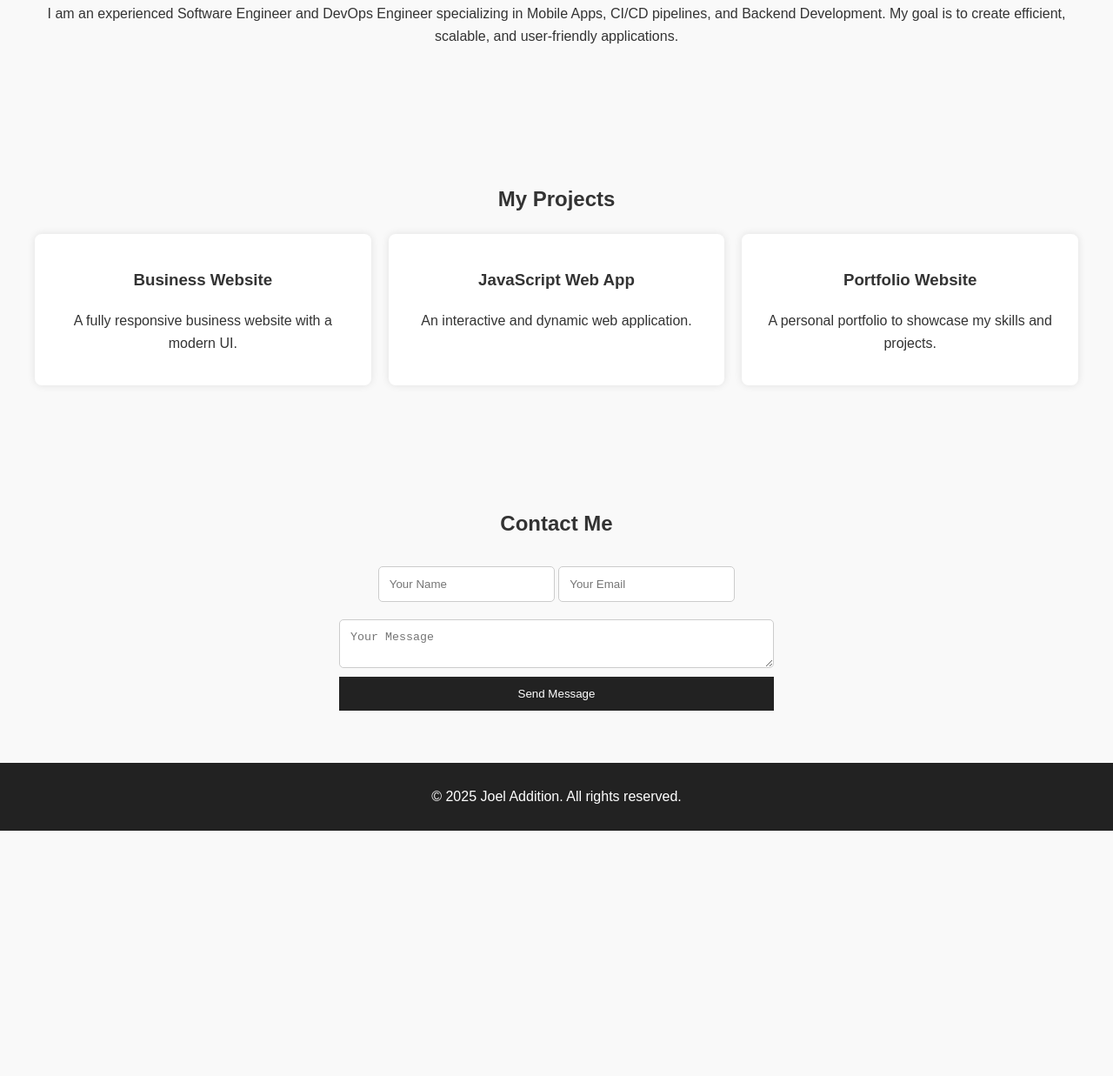
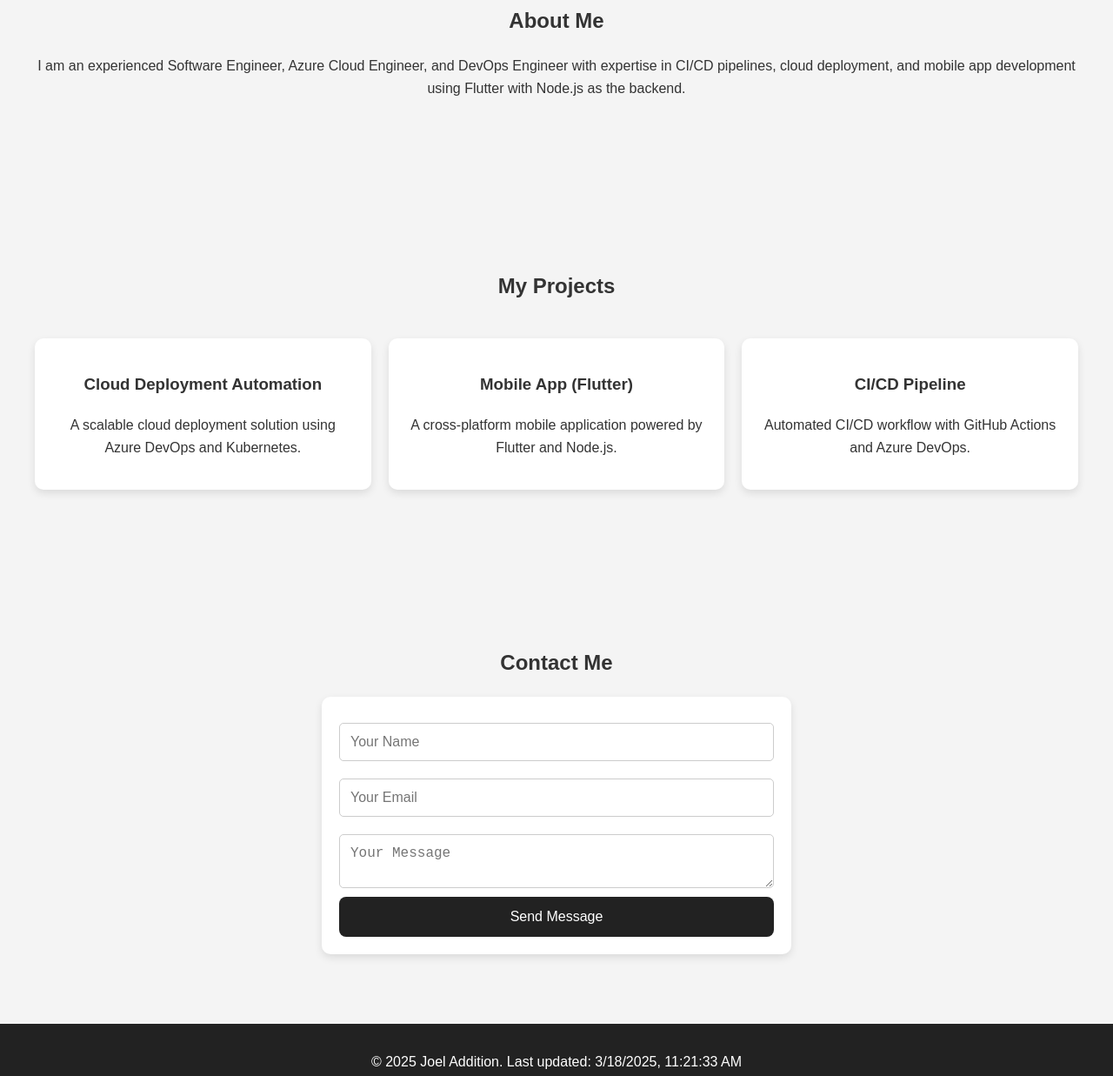
Before and after one commit to Joel-glitch-alt/complete_website_vanilla_javascript, a plain HTML site: page index.html in a window 1280 px wide. Shown: the part 935-2172 px from the top of the page at 87% size. Before the commit the page ends 1890 px from the top, so only its background shows below. Drawn offline with Linux system fonts and the light colour scheme.

Commit message:
fourth update

```diff
--- a/index.html
+++ b/index.html
@@ -10,7 +10,7 @@
 <body>
 
   <header>
-    <nav class="navbar">
+    <nav>
       <div class="logo">Joel Addition</div>
       <ul class="nav-links">
         <li><a href="#home">Home</a></li>
@@ -21,64 +21,59 @@
     </nav>
   </header>
 
-  <main>
   <section id="home" class="hero">
     <div class="hero-content">
-        <h1>Hi, I'm <span class="highlight">Joel Addition</span></h1>
-        <p>A Software & DevOps Engineer passionate about building scalable applications.</p>
-        <a href="#projects" class="btn">Explore My Work</a>
+      <h1>Hi, I'm <span>Joel Addition</span></h1>
+      <p>An Azure Cloud & DevOps Engineer specializing in Integration, Deployment, and Mobile App Development.</p>
+      <button id="cta-button">Explore My Work</button>
     </div>
   </section>
 
   <section id="about" class="about">
-      <div class="container">
     <h2>About Me</h2>
-        <p>
-          I am an experienced Software Engineer and DevOps Engineer specializing in Mobile Apps,
-          CI/CD pipelines, and Backend Development. My goal is to create efficient, scalable, and user-friendly applications.
-        </p>
-      </div>
+    <p>I am an experienced Software Engineer, Azure Cloud Engineer, and DevOps Engineer with expertise in CI/CD pipelines, cloud deployment, and mobile app development using Flutter with Node.js as the backend.</p>
   </section>
 
   <section id="projects" class="projects">
-      <div class="container">
     <h2>My Projects</h2>
     <div class="project-grid">
-          <article class="project-card">
-            <h3>Business Website</h3>
-            <p>A fully responsive business website with a modern UI.</p>
-          </article>
-          <article class="project-card">
-            <h3>JavaScript Web App</h3>
-            <p>An interactive and dynamic web application.</p>
-          </article>
-          <article class="project-card">
-            <h3>Portfolio Website</h3>
-            <p>A personal portfolio to showcase my skills and projects.</p>
-          </article>
+      <div class="project-card">
+        <h3>Cloud Deployment Automation</h3>
+        <p>A scalable cloud deployment solution using Azure DevOps and Kubernetes.</p>
+      </div>
+      <div class="project-card">
+        <h3>Mobile App (Flutter)</h3>
+        <p>A cross-platform mobile application powered by Flutter and Node.js.</p>
+      </div>
+      <div class="project-card">
+        <h3>CI/CD Pipeline</h3>
+        <p>Automated CI/CD workflow with GitHub Actions and Azure DevOps.</p>
       </div>
     </div>
   </section>
 
   <section id="contact" class="contact">
-      <div class="container">
     <h2>Contact Me</h2>
     <form id="contact-form">
-          <div class="input-group">
       <input type="text" id="name" placeholder="Your Name" required>
       <input type="email" id="email" placeholder="Your Email" required>
-          </div>
       <textarea id="message" placeholder="Your Message" required></textarea>
-          <button type="submit" class="btn">Send Message</button>
+      <button type="submit">Send Message</button>
     </form>
-      </div>
   </section>
-  </main>
 
   <footer>
-    <p>&copy; 2025 Joel Addition. All rights reserved.</p>
+    <p id="footer-date"></p>
   </footer>
 
-  <script src="script.js"></script>
+  <script>
+    function updateFooterTime() {
+      const footer = document.getElementById('footer-date');
+      const now = new Date();
+      footer.textContent = `© ${now.getFullYear()} Joel Addition. Last updated: ${now.toLocaleString()}`;
+    }
+    updateFooterTime();
+    setInterval(updateFooterTime, 60000); // Update every 60 seconds
+  </script>
 </body>
 </html>
--- a/styles.css
+++ b/styles.css
@@ -5,7 +5,7 @@ body {
   padding: 0;
   line-height: 1.6;
   color: #333;
-  background: #f9f9f9;
+  background: #f4f4f4;
 }
 
 /* Navigation */
@@ -17,6 +17,7 @@ header {
   width: 100%;
   top: 0;
   z-index: 1000;
+  box-shadow: 0 4px 10px rgba(0, 0, 0, 0.2);
 }
 
 nav {
@@ -46,6 +47,7 @@ nav .nav-links a {
   color: white;
   text-decoration: none;
   transition: 0.3s;
+  font-weight: 500;
 }
 
 nav .nav-links a:hover {
@@ -61,33 +63,40 @@ nav .nav-links a:hover {
   align-items: center;
   text-align: center;
   color: white;
+  padding: 20px;
 }
 
 .hero-content h1 {
   font-size: 3rem;
+  text-transform: uppercase;
+  letter-spacing: 2px;
 }
 
 .hero-content span {
   color: #ff6347;
+  font-weight: bold;
 }
 
 .hero-content button {
-  padding: 12px 25px;
-  font-size: 1rem;
+  padding: 14px 30px;
+  font-size: 1.2rem;
   background: #ff6347;
   color: white;
   border: none;
   cursor: pointer;
   transition: 0.3s;
+  border-radius: 8px;
+  box-shadow: 0 4px 10px rgba(0, 0, 0, 0.2);
 }
 
 .hero-content button:hover {
   background: #e5533c;
+  transform: scale(1.05);
 }
 
 /* Sections */
 .about, .projects, .contact {
-  padding: 60px 20px;
+  padding: 80px 20px;
   max-width: 1200px;
   margin: 0 auto;
   text-align: center;
@@ -98,18 +107,21 @@ nav .nav-links a:hover {
   display: grid;
   grid-template-columns: repeat(auto-fit, minmax(300px, 1fr));
   gap: 20px;
+  padding-top: 20px;
 }
 
 .project-card {
   background: white;
   padding: 20px;
-  border-radius: 8px;
-  box-shadow: 0 0 10px rgba(0, 0, 0, 0.1);
+  border-radius: 10px;
+  box-shadow: 0 4px 10px rgba(0, 0, 0, 0.1);
   transition: 0.3s;
+  cursor: pointer;
 }
 
 .project-card:hover {
   transform: translateY(-5px);
+  box-shadow: 0 6px 15px rgba(0, 0, 0, 0.2);
 }
 
 /* Contact */
@@ -118,6 +130,10 @@ nav .nav-links a:hover {
   flex-direction: column;
   max-width: 500px;
   margin: 0 auto;
+  padding: 20px;
+  background: white;
+  border-radius: 10px;
+  box-shadow: 0 4px 10px rgba(0, 0, 0, 0.1);
 }
 
 .contact form input, .contact form textarea {
@@ -125,19 +141,23 @@ nav .nav-links a:hover {
   padding: 12px;
   border: 1px solid #ccc;
   border-radius: 5px;
+  font-size: 1rem;
 }
 
 .contact form button {
-  padding: 12px;
+  padding: 14px;
   background: #222;
   color: white;
   border: none;
   cursor: pointer;
   transition: 0.3s;
+  border-radius: 8px;
+  font-size: 1rem;
 }
 
 .contact form button:hover {
   background: #444;
+  transform: scale(1.05);
 }
 
 /* Footer */
@@ -145,5 +165,7 @@ footer {
   background: #222;
   color: white;
   text-align: center;
-  padding: 10px 0;
+  padding: 15px 0;
+  font-size: 1rem;
+  position: relative;
 }
```
Lines whose indentation alone changed are shown as unchanged.
